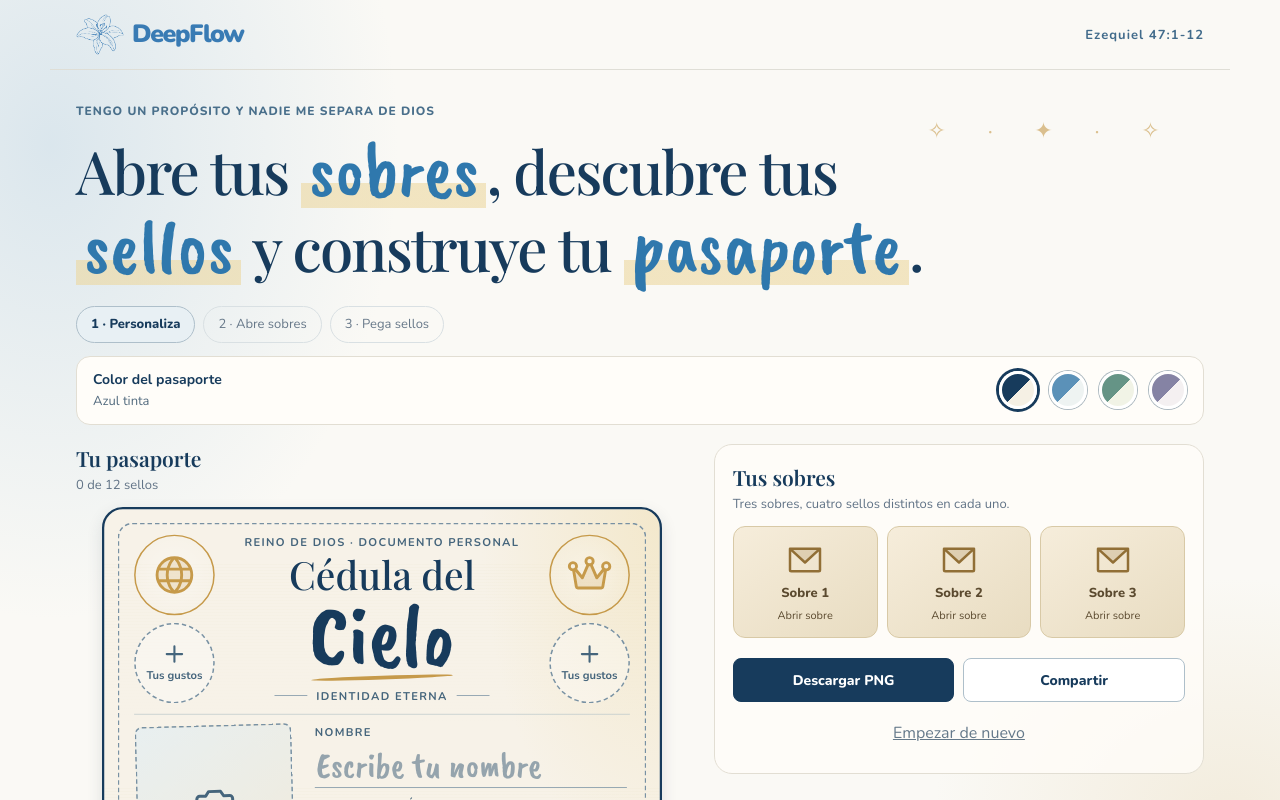
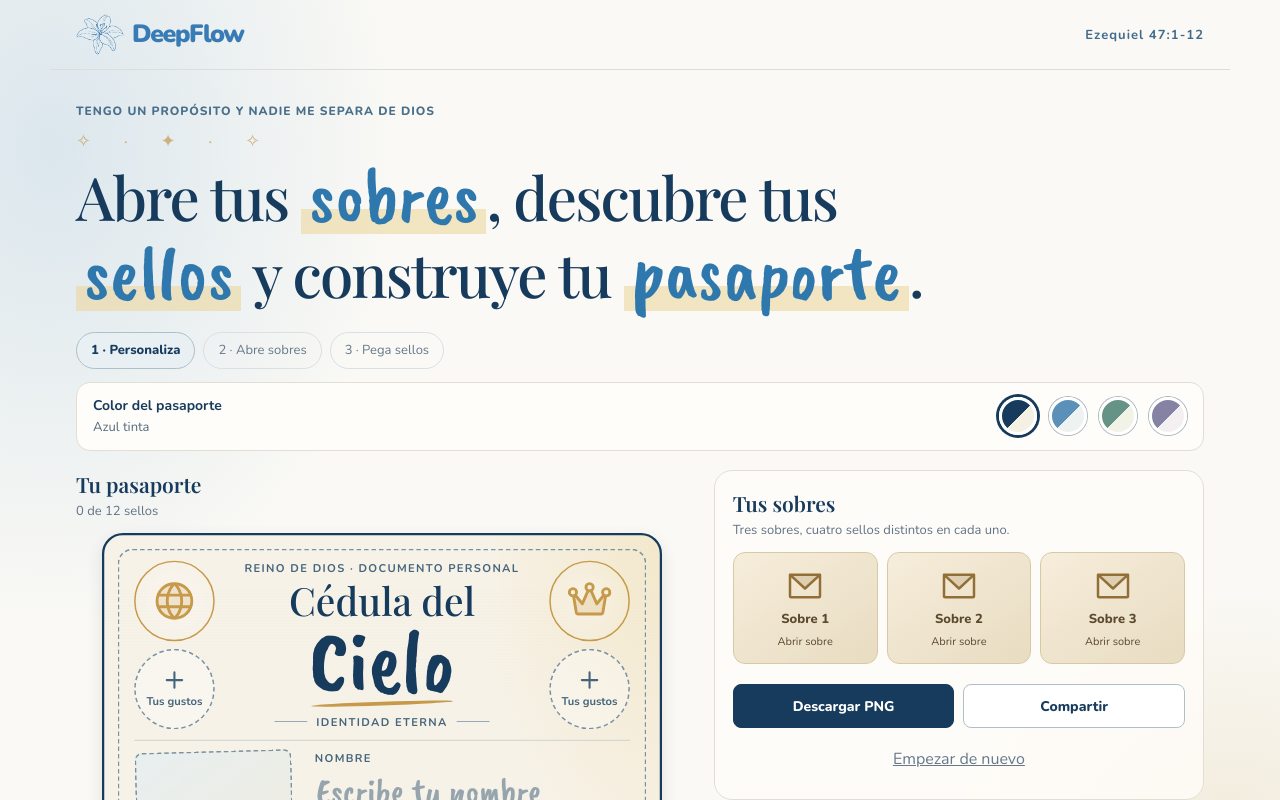
Before and after one commit to Nico258/web-deepflow, a Next.js app: page / in a window 1280 px wide. Shown: the top 800 px of the page. Built offline with nearby package versions, Linux system fonts and the light colour scheme; a web font is replaced by a local one.

Commit message:
Ya QUEDARON HERMOSAS LAS ESTRELLAS, MAS O MENOS

```diff
--- a/src/app/globals.css
+++ b/src/app/globals.css
@@ -9,7 +9,7 @@ button:focus-visible,input:focus-visible{outline:3px solid #4d86b2;outline-offse
 
 /* ───────── Página ───────── */
 .app-shell{min-height:100vh;background:radial-gradient(ellipse at 4% 8%,#cbdde9aa 0,transparent 20%),radial-gradient(ellipse at 96% 45%,#e7d8b866 0,transparent 17%),radial-gradient(ellipse at 40% 100%,#d5e5db88 0,transparent 28%),#faf9f5;position:relative;overflow:hidden;overflow:clip}
-.app-shell:before{content:"✧  ·  ✦  ·  ✧";position:absolute;top:115px;right:8%;font-size:22px;color:var(--gold);opacity:.6;letter-spacing:18px;pointer-events:none}
+.app-shell:before{content:none}
 .topbar{height:70px;display:flex;align-items:center;justify-content:space-between;max-width:1180px;margin:auto;padding:0 26px;border-bottom:1px solid #dfded6;position:relative;z-index:1}
 .brand{display:flex;align-items:center;gap:8px}
 .brand-mark{width:48px;height:42px;object-fit:contain}
@@ -19,7 +19,8 @@ button:focus-visible,input:focus-visible{outline:3px solid #4d86b2;outline-offse
 
 .intro{margin-bottom:6px;max-width:860px}
 .eyebrow{margin:0 0 12px;color:#496f8b;font-size:12px;font-weight:800;letter-spacing:.08em;text-transform:uppercase}
-.hero-title{font:500 clamp(32px,5.4vw,60px)/1.12 var(--font-display);color:var(--navy);margin:0;letter-spacing:-.03em;text-wrap:balance}
+.hero-title{font:500 clamp(32px,5.4vw,60px)/1.12 var(--font-display);color:var(--navy);margin:0;letter-spacing:-.03em;text-wrap:balance;position:relative;padding-top:26px}
+.hero-title:before{content:"✧  ·  ✦  ·  ✧";position:absolute;top:0;left:0;font:400 18px/1 var(--font-ui);color:var(--gold);opacity:.7;letter-spacing:14px;pointer-events:none;white-space:nowrap}
 .hero-title em{font:400 1.28em/1 var(--font-script);font-style:normal;letter-spacing:0;color:#2f78ad;padding:0 .1em;background:linear-gradient(transparent 64%,#ecd79e99 64%,#ecd79e99 90%,transparent 90%);white-space:nowrap}
 
 .stepper{display:flex;gap:8px;margin:20px 0 13px;overflow:auto}
```
